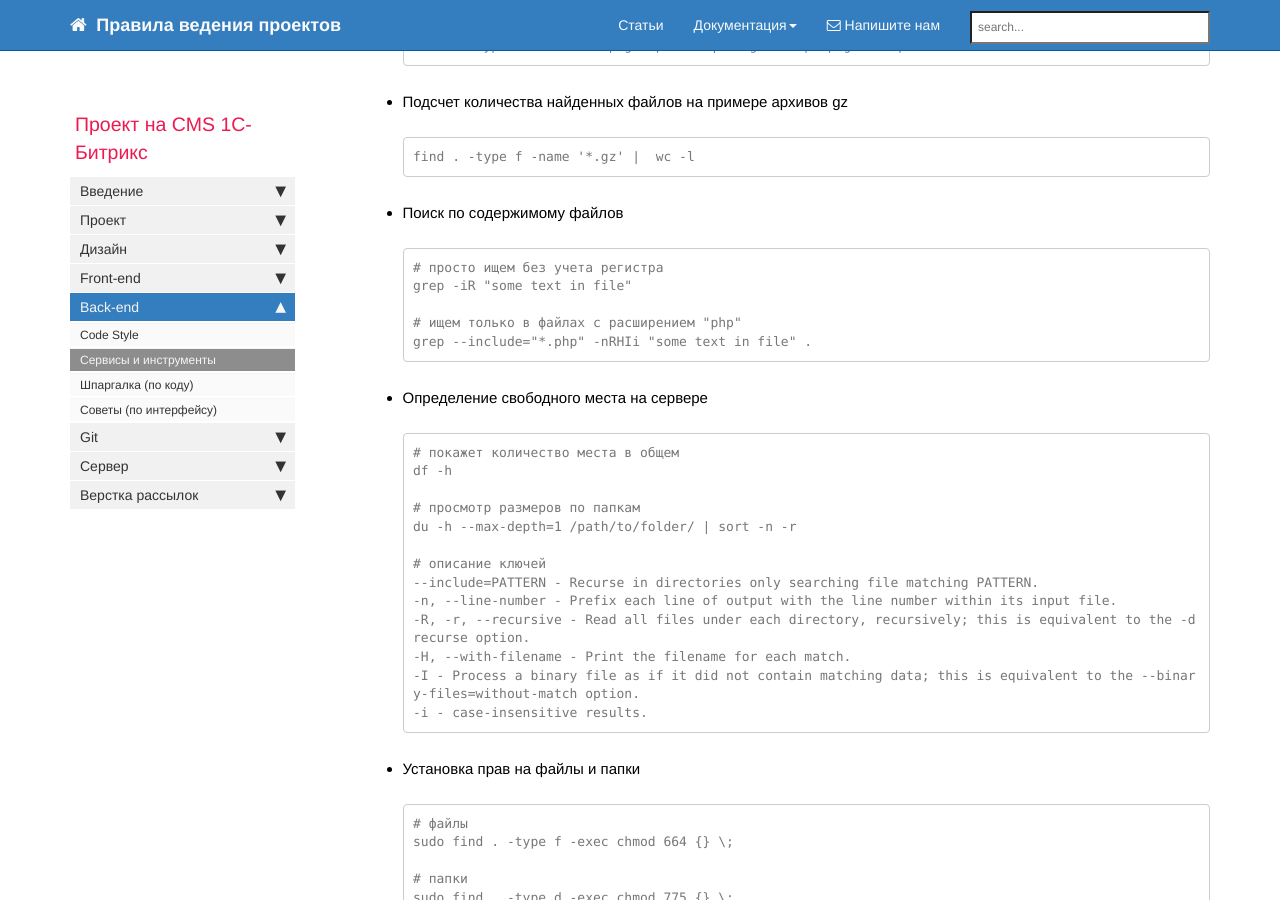
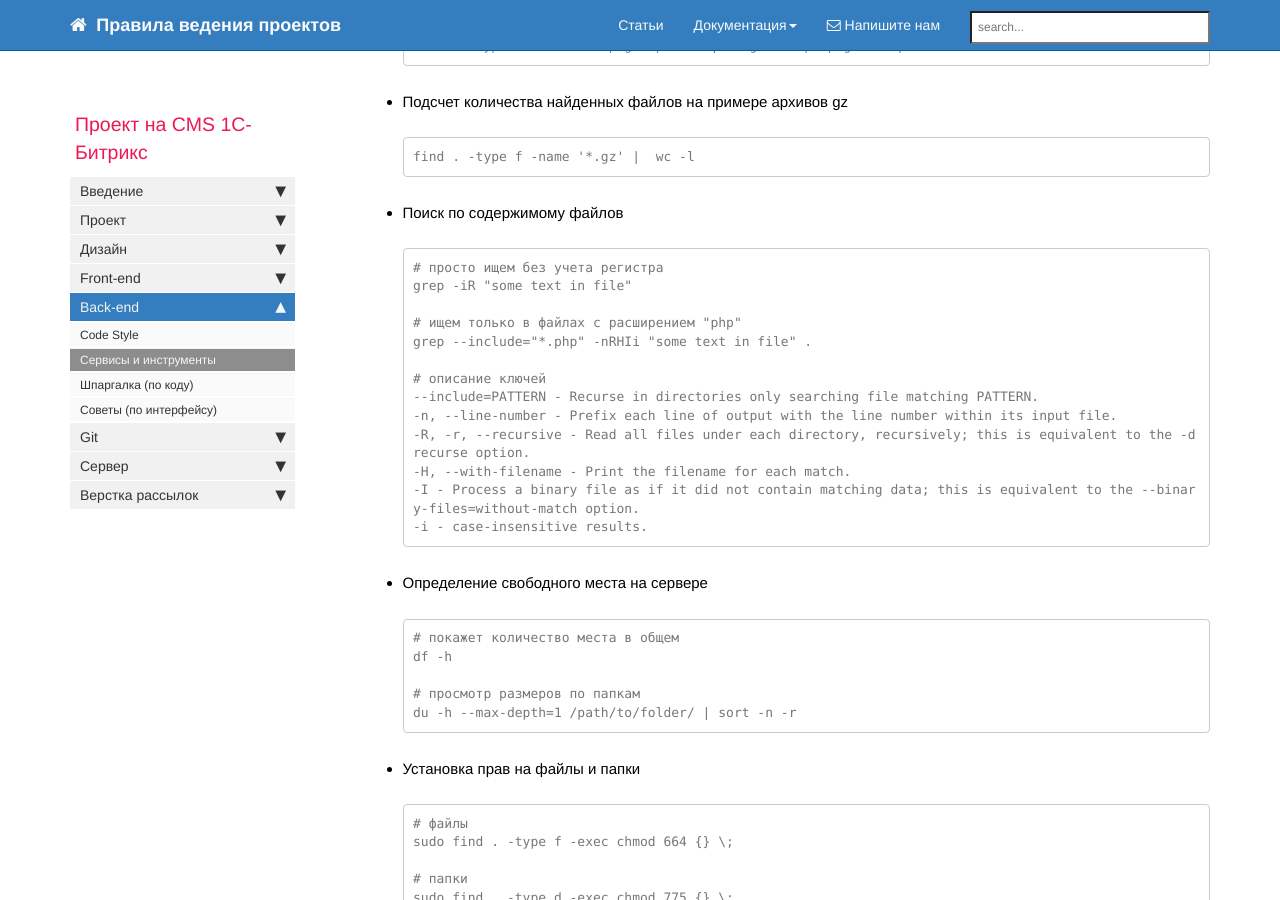
Before and after one commit to gdecider/gdecider.github.io, a Jekyll site: the page built from pages/bx/bx_back-tools.md, in a window 1280 px wide and 900 px high, scrolled down 1438 px. Built offline with Jekyll 4.4.1, drawn with Linux system fonts in a browser that asks for light colours; nearby versions of some CDN libraries; comment, search, counter and statistics services are not loaded; part of the change alters nothing that is shown.

````diff
--- a/pages/bx/bx_back-tools.md
+++ b/pages/bx/bx_back-tools.md
@@ -90,6 +90,14 @@ toc: false
 
   # ищем только в файлах с расширением "php"
   grep --include="*.php" -nRHIi "some text in file" .
+
+  # описание ключей
+  --include=PATTERN - Recurse in directories only searching file matching PATTERN.
+  -n, --line-number - Prefix each line of output with the line number within its input file.
+  -R, -r, --recursive - Read all files under each directory, recursively; this is equivalent to the -d recurse option.
+  -H, --with-filename - Print the filename for each match.
+  -I - Process a binary file as if it did not contain matching data; this is equivalent to the --binary-files=without-match option.
+  -i - case-insensitive results.
   ```
 
 * Определение свободного места на сервере
@@ -100,14 +108,6 @@ toc: false
 
   # просмотр размеров по папкам
   du -h --max-depth=1 /path/to/folder/ | sort -n -r
-
-  # описание ключей
-  --include=PATTERN - Recurse in directories only searching file matching PATTERN.
-  -n, --line-number - Prefix each line of output with the line number within its input file.
-  -R, -r, --recursive - Read all files under each directory, recursively; this is equivalent to the -d recurse option.
-  -H, --with-filename - Print the filename for each match.
-  -I - Process a binary file as if it did not contain matching data; this is equivalent to the --binary-files=without-match option.
-  -i - case-insensitive results.
   ```
 
 * Установка прав на файлы и папки
````
